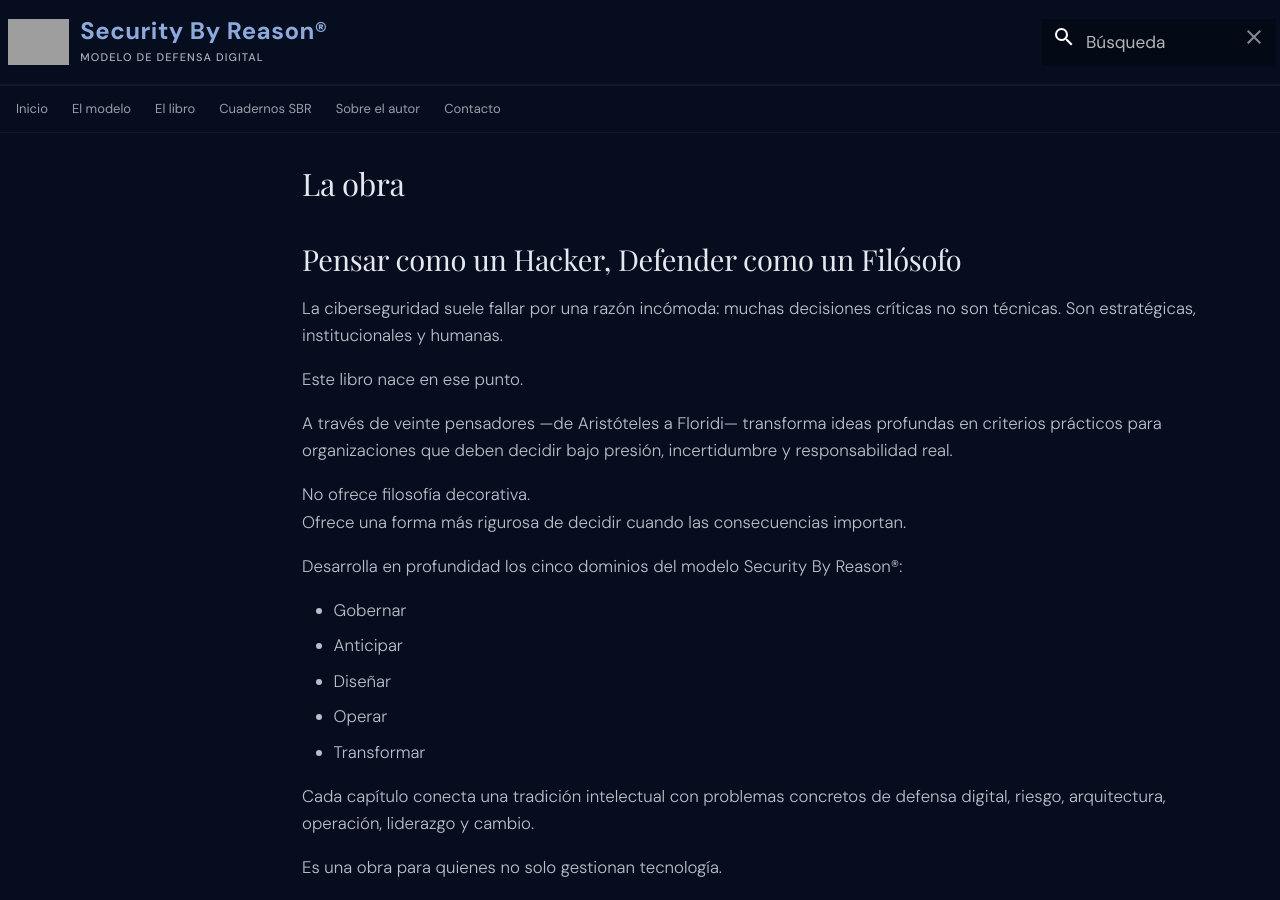
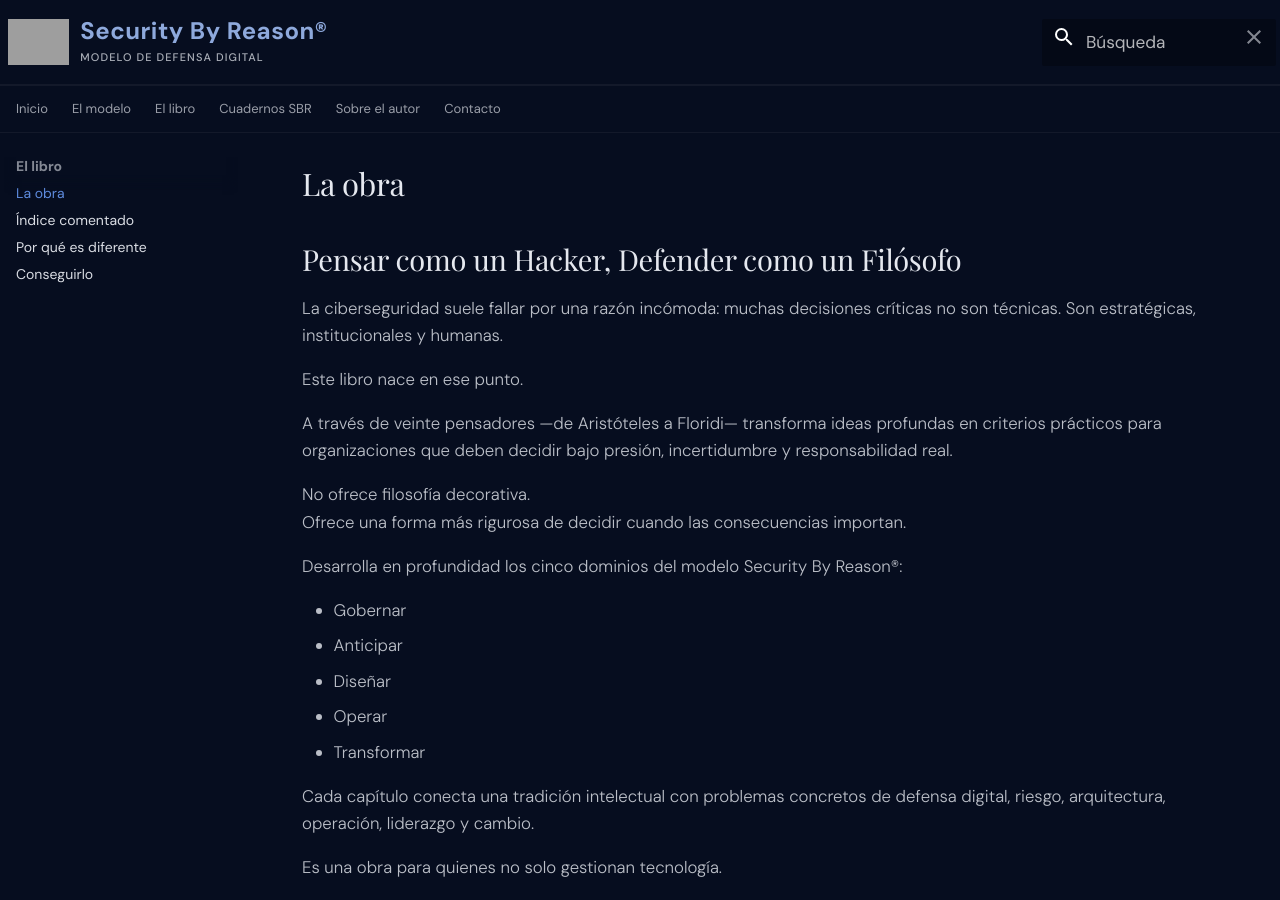
Before and after one commit to danielsasia/sbr-site, an MkDocs documentation site: the page built from docs/libro/index.md, in a window 1280 px wide and 900 px high. Built offline with MkDocs 1.6.1 and Material for MkDocs 9.7.7, drawn with Linux system fonts in a browser that asks for light colours; some web fonts are replaced; some of the changed lines change nothing that is shown; grey boxes are pictures that could not be loaded.

Commit message:
Update mkdocs.yml

```diff
--- a/mkdocs.yml
+++ b/mkdocs.yml
@@ -38,10 +38,10 @@
       - Cómo funciona: modelo/como-funciona.md
       - Madurez institucional: modelo/madurez.md
   - El libro:
-    - La obra: libro.md
+    - La obra: libro/index.md
     - Índice comentado: libro/indice.md
     - Por qué es diferente: libro/diferente.md
-    - Conseguirlo: libro/comprar.md
+    - Conseguirlo: libro/conseguir.md
   - Cuadernos SBR:
       - Introducción: cuadernos/index.md
       - Cuando compliance reemplaza criterio: cuadernos/compliance-vs-criterio.md
```
